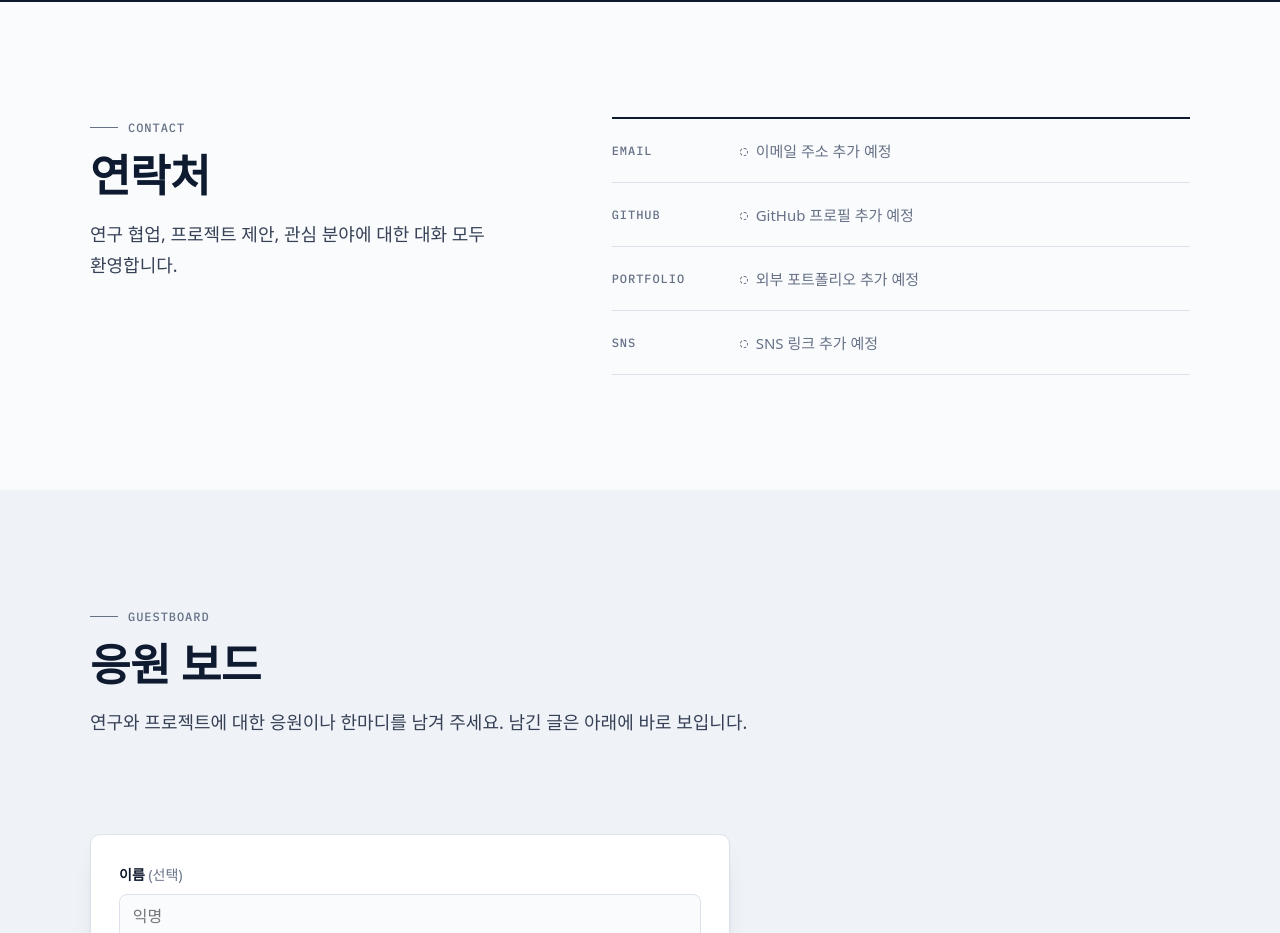
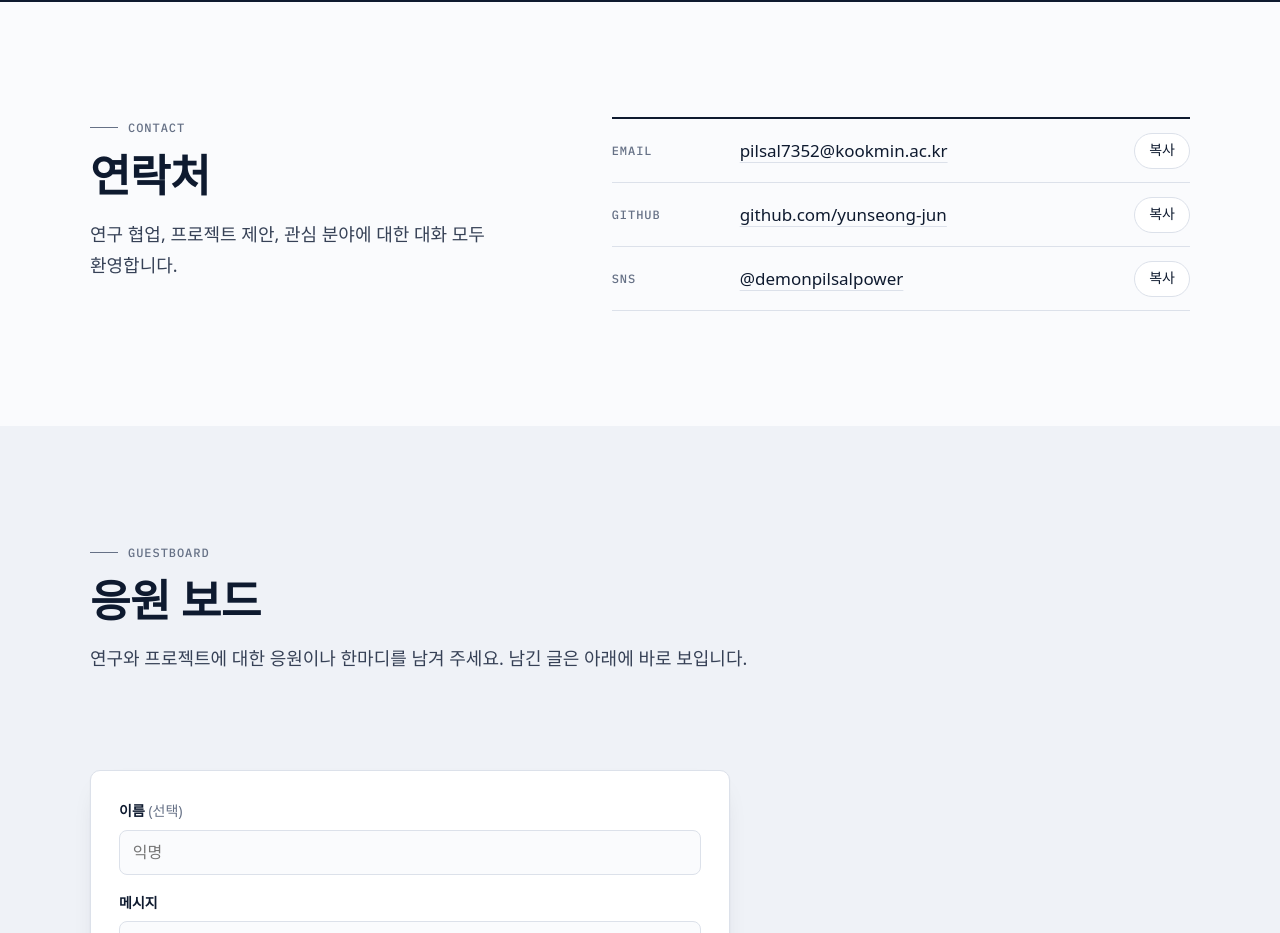
Before and after one commit to yunseong-jun/yunseong-jun.github.io, a plain HTML site: page index.html in a window 1280 px wide. Shown: the part 5200-6133 px from the top of the page. Drawn offline with nearby package versions, Linux system fonts and the light colour scheme; no server answers; a web font is replaced by a local one.

Commit message:
Fill in contact info (email, GitHub, Instagram); remove Portfolio item

```diff
--- a/index.html
+++ b/index.html
@@ -772,22 +772,17 @@
         <ul class="contact-list" data-reveal>
           <li class="contact-item">
             <span class="contact-label" lang="en">Email</span>
-            <a class="contact-value">이메일 주소 추가 예정</a>
+            <a class="contact-value" href="mailto:pilsal7352@kookmin.ac.kr">pilsal7352@kookmin.ac.kr</a>
             <button class="copy-btn" type="button" data-copy hidden>복사</button>
           </li>
           <li class="contact-item">
             <span class="contact-label" lang="en">GitHub</span>
-            <a class="contact-value">GitHub 프로필 추가 예정</a>
-            <button class="copy-btn" type="button" data-copy hidden>복사</button>
-          </li>
-          <li class="contact-item">
-            <span class="contact-label" lang="en">Portfolio</span>
-            <a class="contact-value">외부 포트폴리오 추가 예정</a>
+            <a class="contact-value" href="https://github.com/yunseong-jun" target="_blank" rel="noopener">github.com/yunseong-jun</a>
             <button class="copy-btn" type="button" data-copy hidden>복사</button>
           </li>
           <li class="contact-item">
             <span class="contact-label" lang="en">SNS</span>
-            <a class="contact-value">SNS 링크 추가 예정</a>
+            <a class="contact-value" href="https://instagram.com/demonpilsalpower" target="_blank" rel="noopener">@demonpilsalpower</a>
             <button class="copy-btn" type="button" data-copy hidden>복사</button>
           </li>
         </ul>
```
